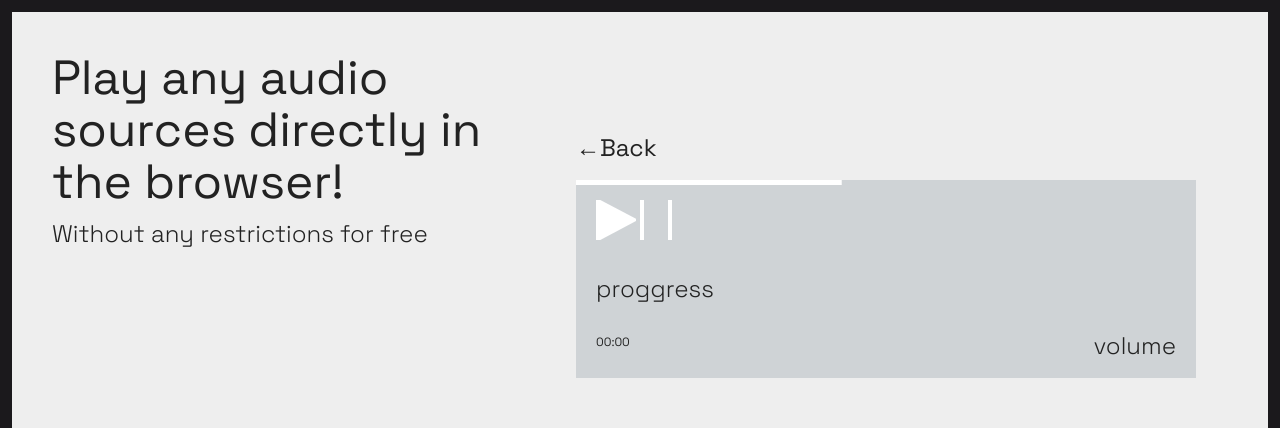
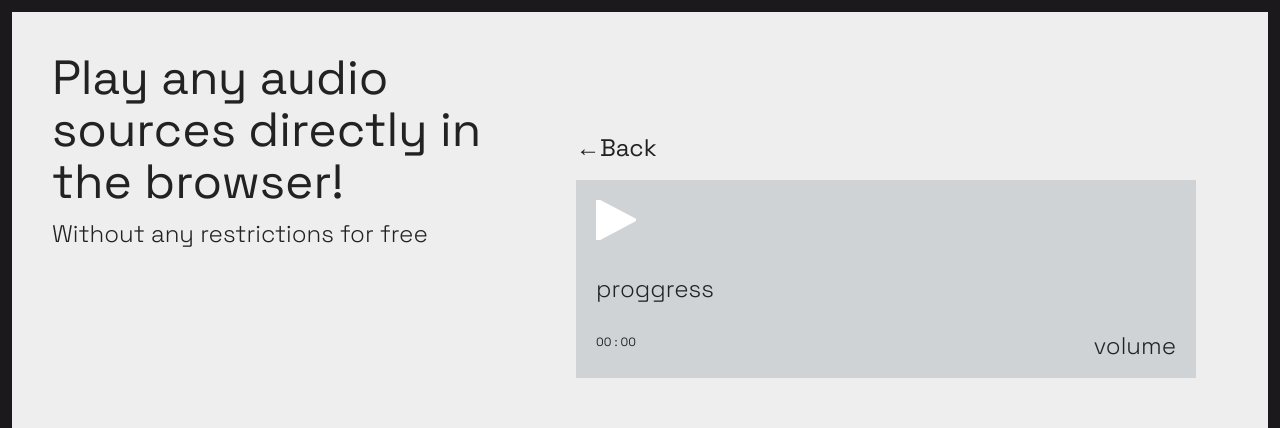
Before and after one commit to Boris-Maslenov/react-audio-player, a React app: page / in a window 1280 px wide. Shown: the top 428 px of the page. Built offline with nearby package versions, Linux system fonts and the light colour scheme.

Commit message:
test play

```diff
--- a/src/components/audioPlayer/AudioPlayer.js
+++ b/src/components/audioPlayer/AudioPlayer.js
@@ -1,26 +1,85 @@
 import './audioPlayer.scss';
 
 import React from 'react';
-import {useEffect, useState} from 'react';
+import {useEffect, useState, useRef} from 'react';
+
+const url = 'https://c5.radioboss.fm:18084/stream';
+// const url = 'https://d.lalal.ai/media/split/ebf6a7a0-2d14-4761-a898-3fc2100fd6a8/bcd093a8-7cf1-4178-a7b1-9a9d00a5625e/no_vocals';
+//const url = 'https://s3-us-west-2.amazonaws.com/s.cdpn.io/858/outfoxing.mp3';
+
+const getTime = (time) => {
+    const hourse = time/60/60
+    const minutes =  time/60
+    const tHours = Math.floor(hourse%60);
+    const tMinutes = Math.floor(minutes%60);
+    const tSecond = Math.floor(time%60)
+    //${tHours < 10 ? `0${tHours}` :  tHours} :
+    return `${tMinutes < 10 ? `0${tMinutes}` :  tMinutes} : ${tSecond < 10 ? `0${tSecond}` :  tSecond}`;
+}
 
 export const AudioPlayer = () => {
+
+    const [loadStatus, setLoadStatus] = useState(''); // loading, loaded, error
+    const [playStatus, setPlayStatus] = useState(); // playing, pause
+    const [currentTime, setCurrentTime] = useState(0);
+
+    const audioElement = useRef(new Audio(url));
+
+    const audioHandler = (audio) => {
+        audio.onloadstart = (e) => {
+            console.dir('loadstart');
+            setLoadStatus('loading');
+        }
+        audio.oncanplaythrough = (e) => {
+            console.dir('canplaythrough');
+            setLoadStatus('loaded');
+        }
+        audio.onplaying = (e) => {
+            setLoadStatus('loaded');
+            setPlayStatus('playing');
+            console.log('onplaying', audioElement.current.currentTime);
+        }
+        audio.onpause = (e) => {
+            setPlayStatus('pause');
+            console.log('pause', audioElement.current.currentTime);
+        }
+        audio.onerror = (e) => {
+            setLoadStatus('error');
+            console.dir('error');
+        }
+        audio.ontimeupdate = (e) => {
+            setCurrentTime(Math.round(audio.currentTime))
+        }
+    }
+
+    useEffect(() => {
+        audioHandler(audioElement.current);
+    }, []);
+
+
     return (
         <div className="audio-player-wrap">
             <div className="back-button">Back</div>
             <div className="audio-player app-player__body">
+            {
+                loadStatus === 'loading' &&
                 <div className="audio-player__loading loading-animation">
                     <span className="loading-animation__flash"></span>
                 </div>
+            }
                 <div className="audio-player__controls">
                     <div className="audio-player__buttons">
-                        <button className="audio-player__button audio-player__play"></button>
-                        <button className="audio-player__button audio-player__pause"></button>
+                        {
+                           audioElement.current.paused ?
+                           <button disabled={loadStatus !== 'loaded'} onClick={() => audioElement.current.play()} className="audio-player__button audio-player__play"></button> :
+                           <button onClick={() => audioElement.current.pause()}  className="audio-player__button audio-player__pause"></button>
+                        }
                     </div>
                     <div className="audio-player__progress">
                         proggress
                     </div>
                     <div className="audio-player__bottom">
-                        <div className="audio-player__time">00:00</div>
+                        <div className="audio-player__time">{getTime(currentTime)}</div>
                         <div className="audio-player__volume">volume</div>
                     </div>
                 </div>
```
